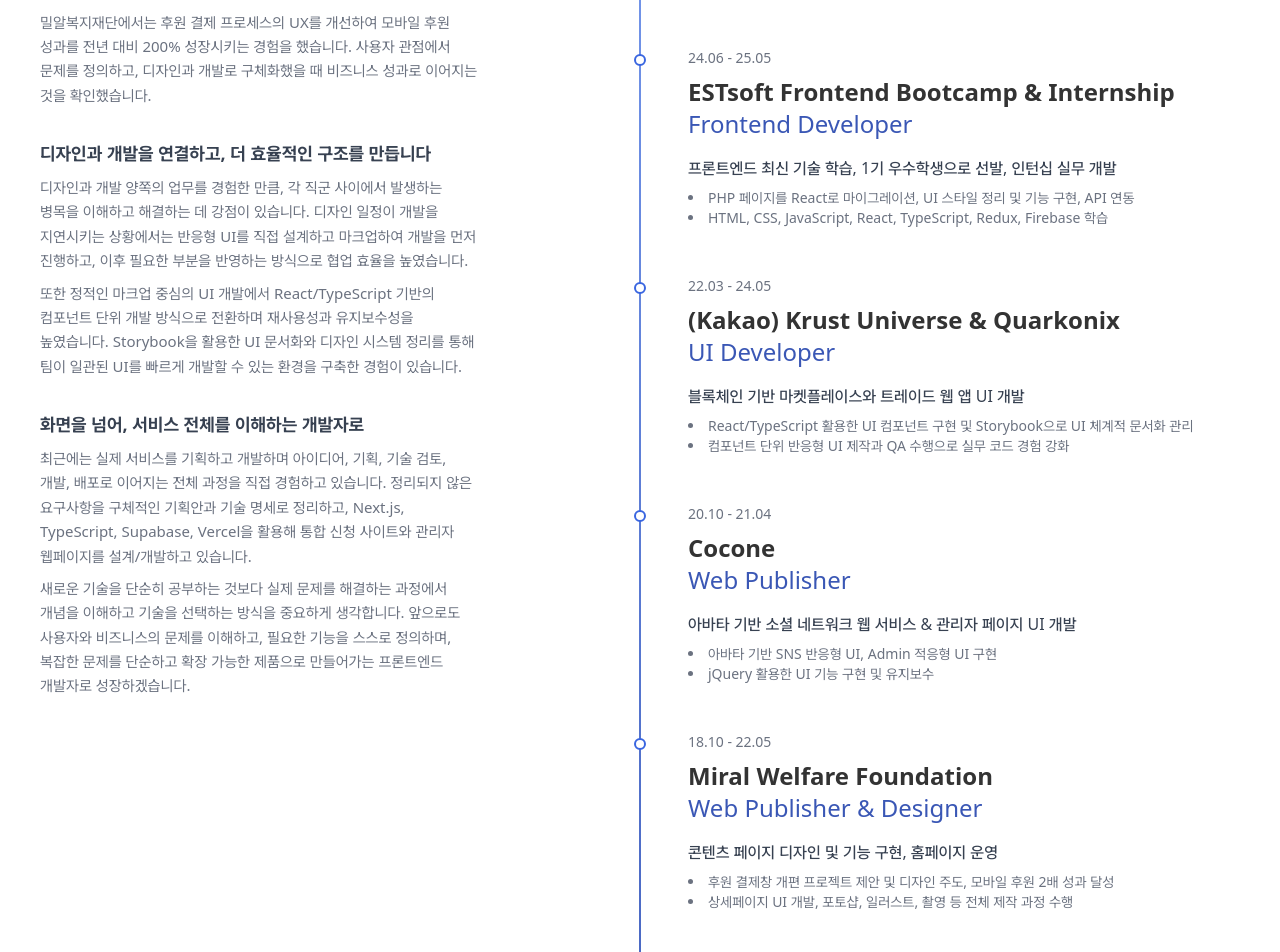
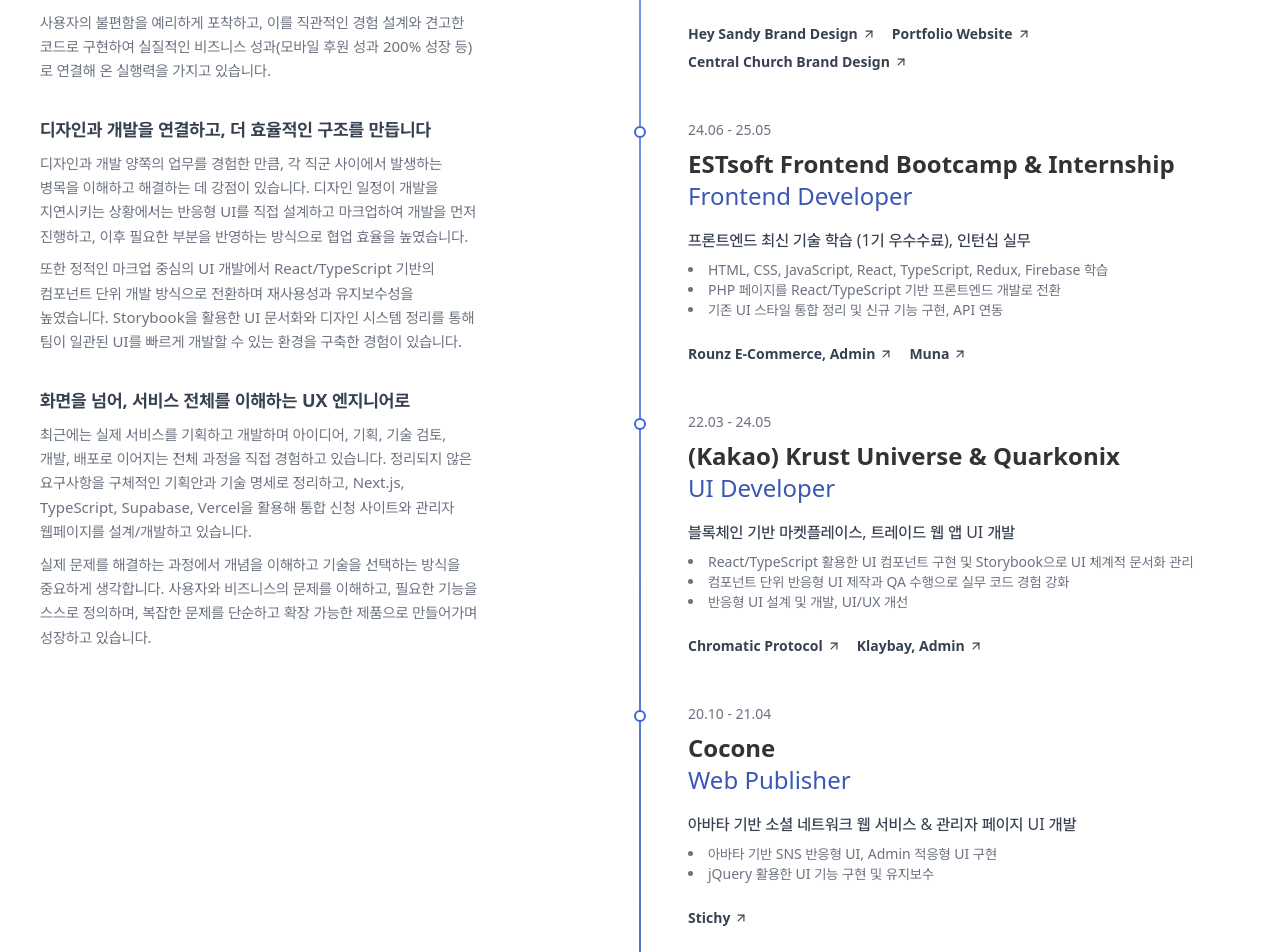
Before and after one commit to diayeri/portfolio-next, a Next.js app: page / in a window 1280 px wide. Shown: the part 2720-3672 px from the top of the page. Built offline with nearby package versions, Linux system fonts and the light colour scheme; no server answers.

Commit message:
style: 프로젝트 헤더, 카드, 타임라인 노출 콘텐츠 업데이트, 세부 디자인 수정

```diff
--- a/src/components/main/Timeline.tsx
+++ b/src/components/main/Timeline.tsx
@@ -1,9 +1,12 @@
 "use client";
 
 import { timelineData } from "@/data/timelineData";
+import { projectsData } from "@/data/projectsData";
 import { motion } from "framer-motion";
 import { fadeUp } from "@/motion";
 import { useRole } from "@/context/RoleContext";
+import Link from "next/link";
+import { ArrowUpRight } from "lucide-react";
 
 export default function Timeline() {
   const { roleData } = useRole();
@@ -34,10 +37,9 @@ export default function Timeline() {
                 실제 서비스로 구현하는 열정이 있습니다.
               </p>
               <p className="mt-2 text-[15px] leading-relaxed">
-                밀알복지재단에서는 후원 결제 프로세스의 UX를 개선하여 모바일
-                후원 성과를 전년 대비 200% 성장시키는 경험을 했습니다. 사용자
-                관점에서 문제를 정의하고, 디자인과 개발로 구체화했을 때 비즈니스
-                성과로 이어지는 것을 확인했습니다.
+                사용자의 불편함을 예리하게 포착하고, 이를 직관적인 경험 설계와
+                견고한 코드로 구현하여 실질적인 비즈니스 성과(모바일 후원 성과
+                200% 성장 등)로 연결해 온 실행력을 가지고 있습니다.
               </p>
             </div>
             <div>
@@ -61,7 +63,7 @@ export default function Timeline() {
             </div>
             <div>
               <h3 className="mb-2 text-lg font-bold text-gray-700">
-                화면을 넘어, 서비스 전체를 이해하는 개발자로
+                화면을 넘어, 서비스 전체를 이해하는 UX 엔지니어로
               </h3>
               <p className="text-[15px] leading-relaxed">
                 최근에는 실제 서비스를 기획하고 개발하며 아이디어, 기획, 기술
@@ -71,11 +73,10 @@ export default function Timeline() {
                 사이트와 관리자 웹페이지를 설계/개발하고 있습니다.
               </p>
               <p className="mt-2 text-[15px] leading-relaxed">
-                새로운 기술을 단순히 공부하는 것보다 실제 문제를 해결하는
-                과정에서 개념을 이해하고 기술을 선택하는 방식을 중요하게
-                생각합니다. 앞으로도 사용자와 비즈니스의 문제를 이해하고, 필요한
-                기능을 스스로 정의하며, 복잡한 문제를 단순하고 확장 가능한
-                제품으로 만들어가는 프론트엔드 개발자로 성장하겠습니다.
+                실제 문제를 해결하는 과정에서 개념을 이해하고 기술을 선택하는
+                방식을 중요하게 생각합니다. 사용자와 비즈니스의 문제를 이해하고,
+                필요한 기능을 스스로 정의하며, 복잡한 문제를 단순하고 확장
+                가능한 제품으로 만들어가며 성장하고 있습니다.
               </p>
             </div>
           </div>
@@ -106,6 +107,28 @@ export default function Timeline() {
                       ))}
                     </ul>
                   )}
+                  {event.projectIds && event.projectIds.length > 0 && (
+                    <div className="flex flex-wrap mt-6 gap-x-4 gap-y-2">
+                      {event.projectIds.map((projectId) => {
+                        const project = projectsData.find(
+                          (item) => item.id === projectId,
+                        );
+
+                        if (!project) return null;
+
+                        return (
+                          <Link
+                            key={project.id}
+                            href={`/projects/${project.id}`}
+                            className="inline-flex items-center gap-1 text-sm font-semibold text-gray-700 transition-colors hover:text-primary"
+                          >
+                            {project.title}
+                            <ArrowUpRight size={14} aria-hidden="true" />
+                          </Link>
+                        );
+                      })}
+                    </div>
+                  )}
                 </div>
               </div>
             ))}
--- a/src/components/project/ProjectCard.tsx
+++ b/src/components/project/ProjectCard.tsx
@@ -49,7 +49,9 @@ const ProjectCard: React.FC<ProjectCardProps> = ({ project }) => {
         {/* 클라이언트 및 기간 정보 */}
         <div className="flex items-start justify-between mb-4">
           <span className="text-xs font-bold tracking-wider uppercase text-primary text-nowrap">
-            {project.client}
+            {project.clientType === "personal"
+              ? "Personal Project"
+              : project.client}
           </span>
           <span className="text-xs font-normal text-right text-gray-500">
             {project.startDate} —{" "}
--- a/src/components/project/ProjectHeader.tsx
+++ b/src/components/project/ProjectHeader.tsx
@@ -62,9 +62,9 @@ export const ProjectHeader = ({ project }: { project: ProjectsData }) => {
         {/* Right: Project Meta */}
         <motion.div
           {...fadeUp(0.3)}
-          className="w-full lg:w-[300px] shrink-0 pt-8 lg:pt-2 lg:border-l lg:pl-12 border-gray-200"
+          className="w-full shrink-0 rounded-xl border border-gray-200 bg-gray-50 px-5 py-6 sm:px-6 lg:w-[300px] lg:rounded-none lg:border-0 lg:border-l lg:bg-transparent lg:px-0 lg:pb-0 lg:pl-12 lg:pt-2"
         >
-          <div className="grid grid-cols-2 lg:grid-cols-1 gap-y-8 gap-x-4">
+          <div className="flex flex-wrap gap-x-6 gap-y-8 lg:flex-col">
             <MetaItem
               label="Role"
               value={project.role.split(",").map((role) => role.trim())}
@@ -82,7 +82,7 @@ export const ProjectHeader = ({ project }: { project: ProjectsData }) => {
 
             {/* Connect Section */}
             {(project.links || project.github) && (
-              <div className="col-span-2 space-y-2 lg:col-span-1">
+              <div className="min-w-[200px] max-w-[320px] flex-[1_1_240px] space-y-2 lg:w-full lg:max-w-none lg:flex-none">
                 <span className="text-[11px] font-bold tracking-widest uppercase text-primary">
                   Links
                 </span>
@@ -124,11 +124,15 @@ export const ProjectHeader = ({ project }: { project: ProjectsData }) => {
 const MetaItem = ({
   label,
   value,
+  className = "",
 }: {
   label: string;
   value: string | string[];
+  className?: string;
 }) => (
-  <div className="space-y-1.5">
+  <div
+    className={`min-w-[240px] max-w-[320px] flex-[1_1_240px] space-y-1.5 lg:w-full lg:max-w-none lg:flex-none ${className}`}
+  >
     <span className="text-[11px] font-bold tracking-widest uppercase text-primary">
       {label}
     </span>
--- a/src/data/timelineData.ts
+++ b/src/data/timelineData.ts
@@ -1,8 +1,9 @@
 export const timelineData = [
   {
-    period: "26.04 - 현재",
+    period: "25.04 - 현재",
     title: "Freelancer",
     role: "Web Designer & Developer",
+    projectIds: ["heysandy", "portfolio", "central-church"],
     details: "브랜드 디자인, UI/UX 설계, 웹사이트 개발 및 유지보수",
     highlights: [
       "샌드위치 카페 브랜드 아이덴티티 재정립 및 디자인 개선",
@@ -15,27 +16,31 @@ export const timelineData = [
     period: "24.06 - 25.05",
     title: "ESTsoft Frontend Bootcamp & Internship",
     role: "Frontend Developer",
-    details:
-      "프론트엔드 최신 기술 학습, 1기 우수학생으로 선발, 인턴십 실무 개발",
+    projectIds: ["rounz", "muna"],
+    details: "프론트엔드 최신 기술 학습 (1기 우수수료), 인턴십 실무",
     highlights: [
-      "PHP 페이지를 React로 마이그레이션, UI 스타일 정리 및 기능 구현, API 연동",
       "HTML, CSS, JavaScript, React, TypeScript, Redux, Firebase 학습",
+      "PHP 페이지를 React/TypeScript 기반 프론트엔드 개발로 전환",
+      "기존 UI 스타일 통합 정리 및 신규 기능 구현, API 연동",
     ],
   },
   {
     period: "22.03 - 24.05",
     title: "(Kakao) Krust Universe & Quarkonix",
     role: "UI Developer",
-    details: "블록체인 기반 마켓플레이스와 트레이드 웹 앱 UI 개발",
+    projectIds: ["chromatic", "klaybay"],
+    details: "블록체인 기반 마켓플레이스, 트레이드 웹 앱 UI 개발",
     highlights: [
       "React/TypeScript 활용한 UI 컴포넌트 구현 및 Storybook으로 UI 체계적 문서화 관리",
       "컴포넌트 단위 반응형 UI 제작과 QA 수행으로 실무 코드 경험 강화",
+      "반응형 UI 설계 및 개발, UI/UX 개선",
     ],
   },
   {
     period: "20.10 - 21.04",
     title: "Cocone",
     role: "Web Publisher",
+    projectIds: ["stichy"],
     details: "아바타 기반 소셜 네트워크 웹 서비스 & 관리자 페이지 UI 개발",
     highlights: [
       "아바타 기반 SNS 반응형 UI, Admin 적응형 UI 구현",
@@ -45,18 +50,19 @@ export const timelineData = [
   {
     period: "18.10 - 22.05",
     title: "Miral Welfare Foundation",
-    role: "Web Publisher & Designer",
+    role: "Web Designer & Publisher",
+    projectIds: ["miral-fan", "miral-1000", "miral-payment"],
     details: "콘텐츠 페이지 디자인 및 기능 구현, 홈페이지 운영",
     highlights: [
       "후원 결제창 개편 프로젝트 제안 및 디자인 주도, 모바일 후원 2배 성과 달성",
-      "상세페이지 UI 개발, 포토샵, 일러스트, 촬영 등 전체 제작 과정 수행",
+      "상세페이지 UI 개발, 포토샵, 일러스트, 촬영 등 디자인 전반 담당",
     ],
   },
   {
     period: "15.07 - 17.07",
     title: "Makewith",
-    role: "Web Publisher",
-    details: "메이커 커뮤니티 웹사이트 UI 웹 퍼블리싱 전담",
+    role: "UX/UI Designer & Web Publisher",
+    details: "메이커 커뮤니티 웹사이트 UI 웹 퍼블리싱 전담, 리뉴얼 디자인",
     highlights: [
       "HTML, CSS, JavaScript를 활용한 전체 서비스 마크업 및 유지보수",
       "리뉴얼 페이지 UI 디자인 및 퍼블리싱 병행",
```
